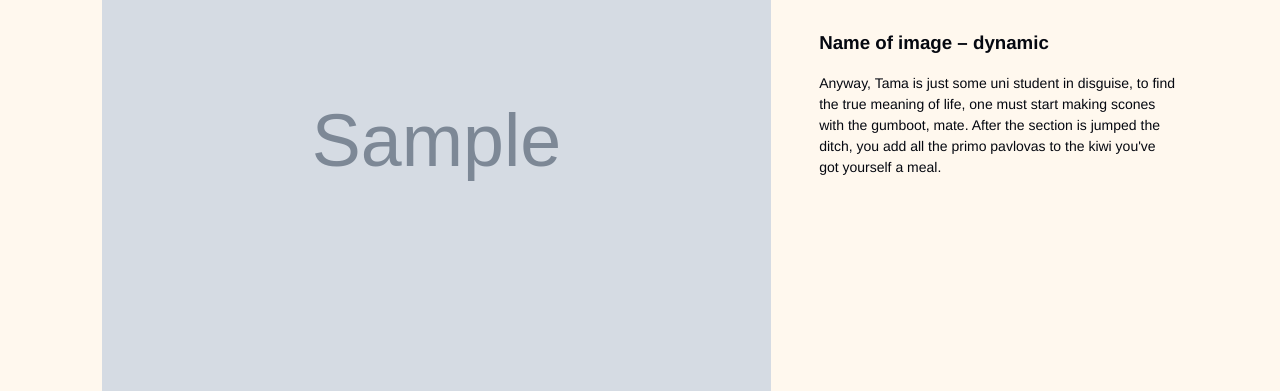
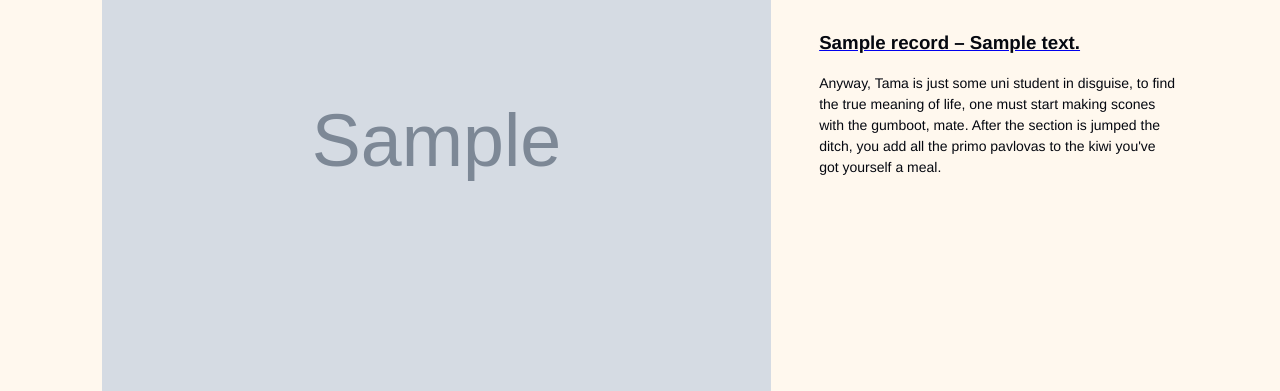
Before and after one commit to thibaudcolas/tekautoday, a Flask app: page / in a window 1280 px wide. Shown: the part 426-817 px from the top of the page. Run offline with Flask 2, Linux system fonts and the light colour scheme; grey boxes marked "Sample" are stand-in pictures; a database or web service that is not in the repository returns one stand-in record (values such as "Sample title"); data that the repository does not hold is empty; style sheets or scripts are compiled from the project's sources; some libraries are stand-ins or nearby versions.

Commit message:
Add title + author of content to page

```diff
--- a/src/app.py
+++ b/src/app.py
@@ -29,9 +29,13 @@ def index():
     metadata = get_metadata(records[str(today)]['id'])
 
     context = {
-        'record_image': metadata['large_thumbnail_url'],
-        'record_url': metadata['landing_url'],
-        'readable_date': today.strftime('%d %B %Y')
+        'readable_date': today.strftime('%d %B %Y'),
+        'record': {
+            'image': metadata['large_thumbnail_url'],
+            'url': metadata['landing_url'],
+            'author': metadata['display_content_partner'],
+            'title': metadata['title']
+        }
     }
 
     return flask.render_template('index.html', **context)
--- a/src/templates/index.html
+++ b/src/templates/index.html
@@ -4,8 +4,8 @@
     <div class="section--content grid">
         <div class="col-2-3">
 
-            <a href="{{record_url}}" rel="external">
-                <img class="placeholder" src="{{record_image}}" alt="Image from ten years ago">
+            <a href="{{ record.url }}" rel="external">
+                <img class="placeholder" src="{{ record.image }}" alt="{{ record.title | capitalize }} – {{ record.author | capitalize }}">
             </a>
         </div>
         <div class="col-1-3 top-neg-margin-xl">
@@ -14,7 +14,9 @@
                 <div class="placeholder-calendar margin-top-xl">
                     <p>Calendar here</p>
                 </div>
-                <h3>Name of image – dynamic</h3>
+                <a href="{{ record.url }}" rel="external">
+                    <h3>{{ record.title | capitalize }} – {{ record.author | capitalize }}</h3>
+                </a>
                 <p>Anyway, Tama is just some uni student in disguise, to find the true meaning of life, one must start making scones with the gumboot, mate. After the section is jumped the ditch, you add all the primo pavlovas to the kiwi you've got yourself a meal. </p>
             </div>
 
```
